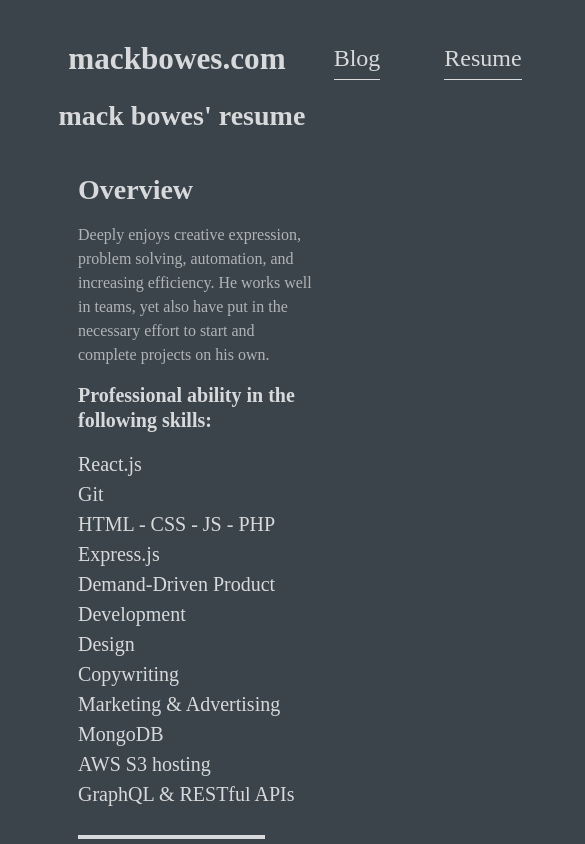
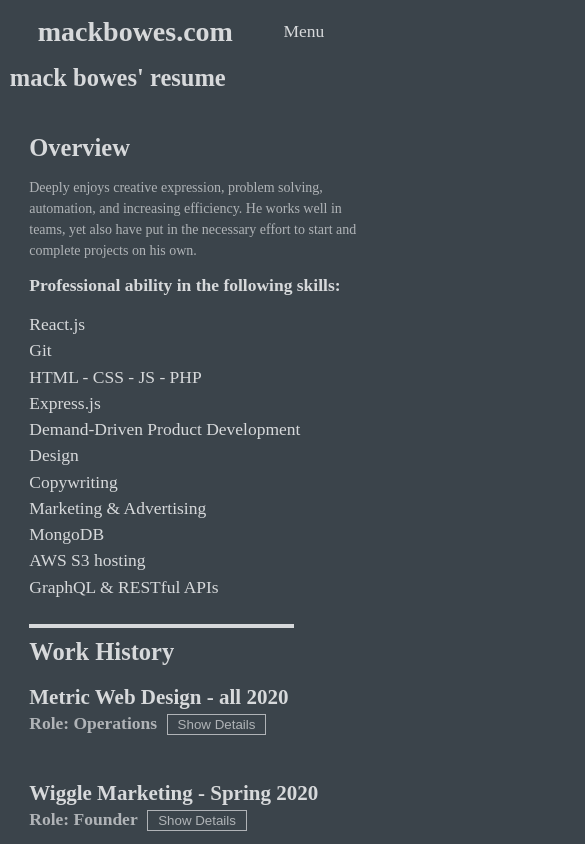
Before and after one commit to mackbowes/mackbowes.com, a Next.js app: page /resume in a window 390 px wide. Shown: the top 844 px of the page, 585 px wide, since content can reach past the window. Built offline with nearby package versions, Linux system fonts and the light colour scheme; a web font is replaced by a local one.

Commit message:
Added Responsive Menu

```diff
--- a/components/nav.js
+++ b/components/nav.js
@@ -1,15 +1,82 @@
-import React from 'react';
+import React, {useState} from 'react';
+import MediaQuery from 'react-responsive';
 import styles from './nav.module.css';
 
-export default function Nav() {
+function Nav() {
   return (
       <header className={styles.nav}>
-        <h1 className={styles.title}><a href="/">mackbowes.com</a></h1>
-        <div className={styles.blog}>
-          <a href="/read-n-respond">Blog</a>
-          <a href="/resume">Resume</a>
-          <a href="/Portfolio">Portfolio</a>
-          <a href="#">Close</a></div>
+      <MediaQuery minWidth={801}>
+      <Navbar>
+        <NavItem href="/read-n-respond" text="Blog"></NavItem>
+        <NavItem href="/resume" text="Resume"></NavItem>
+        <NavItem href="/Portfolio" text="Portfolio"></NavItem>
+      </Navbar>
+      </MediaQuery>
+      <MediaQuery maxWidth={800}>
+      <Navbar>
+        <NavItem href="#" text="Menu">
+          <DropdownMenu>
+          </DropdownMenu>
+        </NavItem>
+      </Navbar>
+      </MediaQuery>
       </header>
   )
+}
+
+function Navbar(props) {
+  return(
+    <nav className={styles.navBar}>
+      <div>
+        <h1 className={styles.title}>
+        <a href="/">mackbowes.com</a>
+        </h1>
+      </div>
+        <div className={styles.navBarNav}>
+          {props.children}
+        </div>
+    </nav>
+  )
+}
+
+function DropdownMenu(props) {
+
+  function DropdownItem(props) {
+    return(
+      <a href={props.href} className={styles.menuItem}>
+        {props.children}
+      </a>
+    )
   }
+
+  return(
+    <div className={styles.dropdown}>
+      <DropdownItem>
+        <NavItem href="/read-n-respond" text="Blog"></NavItem>
+      </DropdownItem>
+      <DropdownItem>
+        <NavItem href="/resume" text="Resume"></NavItem>
+      </DropdownItem>
+      <DropdownItem>
+        <NavItem href="/Portfolio" text="Portfolio"></NavItem>
+      </DropdownItem>
+    </div>
+  )
+
+}
+
+function NavItem(props) {
+  const [open, setOpen] = useState(false);
+
+  return(
+    <div className={styles.navItem}>
+      <a href={props.href} className={styles.navItemChild} onClick={() => setOpen(!open)}>
+        {props.text}
+      </a>
+      {open && props.children}
+    </div>
+  )
+}
+
+
+export default Nav
--- a/components/nav.module.css
+++ b/components/nav.module.css
@@ -1,11 +1,27 @@
 .nav {
   display: flex;
-  padding: 2.5vmin;
+  padding: 1rem;
   justify-content: space-between;
   align-items: center;
+  --bg: var(--background);
+  --bg-accent: rgba(0,0,0,0.75);
+  --text: #dadce1;
+  --nav-size: 60px;
+  --border: 1px solid #474a4d;
+  --border-radius: 8px;
+  --speed: 500ms;
 }
+
+.title {
+  font-size: 2rem;
+}
+
+.logo {
+  padding: 2rem;
+}
+
 .blog {
-  font-size: 1.5rem;
+  font-size: 1.25rem;
   padding: 1rem;
 }
 
@@ -20,6 +36,72 @@
   color: hsl(230,15%,75%);
 }
 
-@media only screen and (max-width: 800px) {
+.navBar {
+  padding: 0 1rem;
+  display: flex;
+  width: 100%;
+  justify-content: space-between;
+}
 
+.navBarNav {
+  display: flex;
+  align-items: center;
 }
+
+.navItem {
+  font-size: 1.25rem;
+  padding: 0 1rem;
+  margin: 0 1rem;
+  display: flex;
+  align-items: center;
+  justify-content: center;
+}
+
+.iconButton {
+  --button-size: calc(var(--nav-size) * 0.5);
+  width: var(--button-size);
+  height: var(--button-size);
+  background-color: var(--bg-accent);
+  border-radius: 50%;
+  padding: 5px;
+  margin: 2px;
+  display: flex;
+  align-items: center;
+  justify-content: center;
+  transition: filter 300ms;
+}
+
+.dropdown {
+  position: absolute;
+  right: -25vw;
+  top: 6vh;
+  width: 25vw;
+  transform: translateX(-100%);
+  background-color: var(--bg);
+  padding: 1rem;
+  margin-right: 5vw;
+  border: 1px solid var(--text);
+  overflow: hidden;
+  z-index: 100;
+  transition: transform 1s ease 0s;
+}
+
+.menuItem {
+  height: 50px;
+  display: flex;
+  align-items: center;
+  padding: 0.5rem;
+}
+
+
+.menuItem:hover {
+  background-color: #525357;
+}
+
+.iconRight {
+  margin-left: auto;
+}
+
+.iconButton:hover {
+  filter: brightness(1.2);
+}
--- a/package.json
+++ b/package.json
@@ -20,6 +20,7 @@
     "next": "10.0.4",
     "react": "17.0.1",
     "react-dom": "17.0.1",
+    "react-responsive": "^8.2.0",
     "react-router": "^5.2.0",
     "react-router-dom": "^5.2.0",
     "react-transition-group": "^4.4.1",
--- a/styles/Home.module.css
+++ b/styles/Home.module.css
@@ -1,17 +1,3 @@
-.container {
-  padding: 5vmin;
-}
-
-
-.nav {
-  display: flex;
-  padding: 2.5vmin 5vmin;
-  margin-left: 5vmin;
-  margin-right: 5vmin;
-  justify-content: space-between;
-  align-items: center;
-}
-
 /** SPAN Classes **/
 
 .subtle {
--- a/styles/globals.css
+++ b/styles/globals.css
@@ -7,11 +7,12 @@
     --tint: #757c81;
     --box-shadow: 4px 4px 0 0;
     --deeper-shadow: 8px 8px 0 0;
+    font-size: 22px;
 }
 
 @media only screen and (max-width: 800px) {
   :root {
-    font-size: 16px;
+    font-size: 14px;
   }
 }
 
@@ -31,10 +32,19 @@ body {
   font-family: 'Source Serif Pro', serif;
   background-color: var(--background);
   color: var(--text);
-  margin-left: 5vmin;
-  margin-right: 5vmin;
+  overflow-x: hidden;
 }
 
+body {
+  margin: 0 2.5vw;
+  min-height: 100vh;
+}
+
+@media screen and (min-width: 850px) {
+ body {
+   margin: 2.5vh;
+ }
+}
 a {
   color: inherit;
   text-decoration: none;
```
Also changed, not shown: public/mlogo.svg (added), 1 other file (tests, documents, lock files or other folders).
